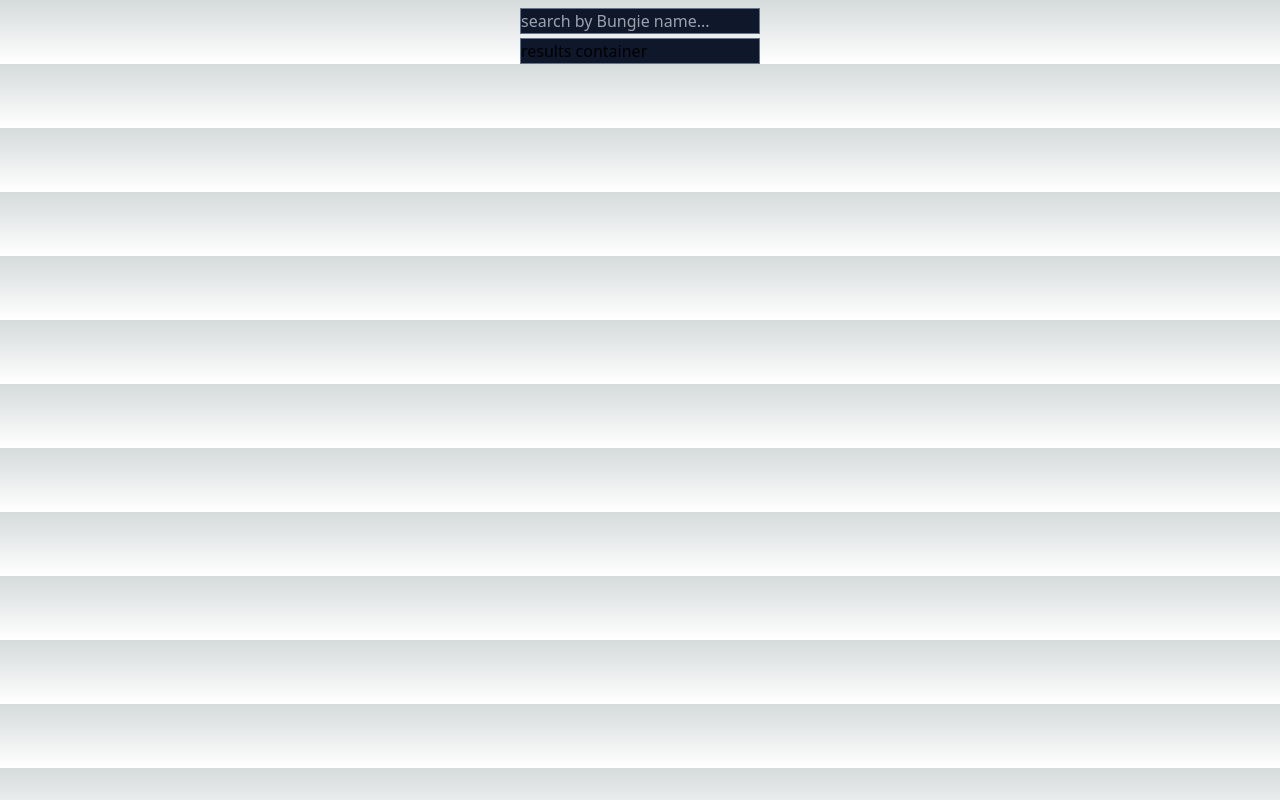
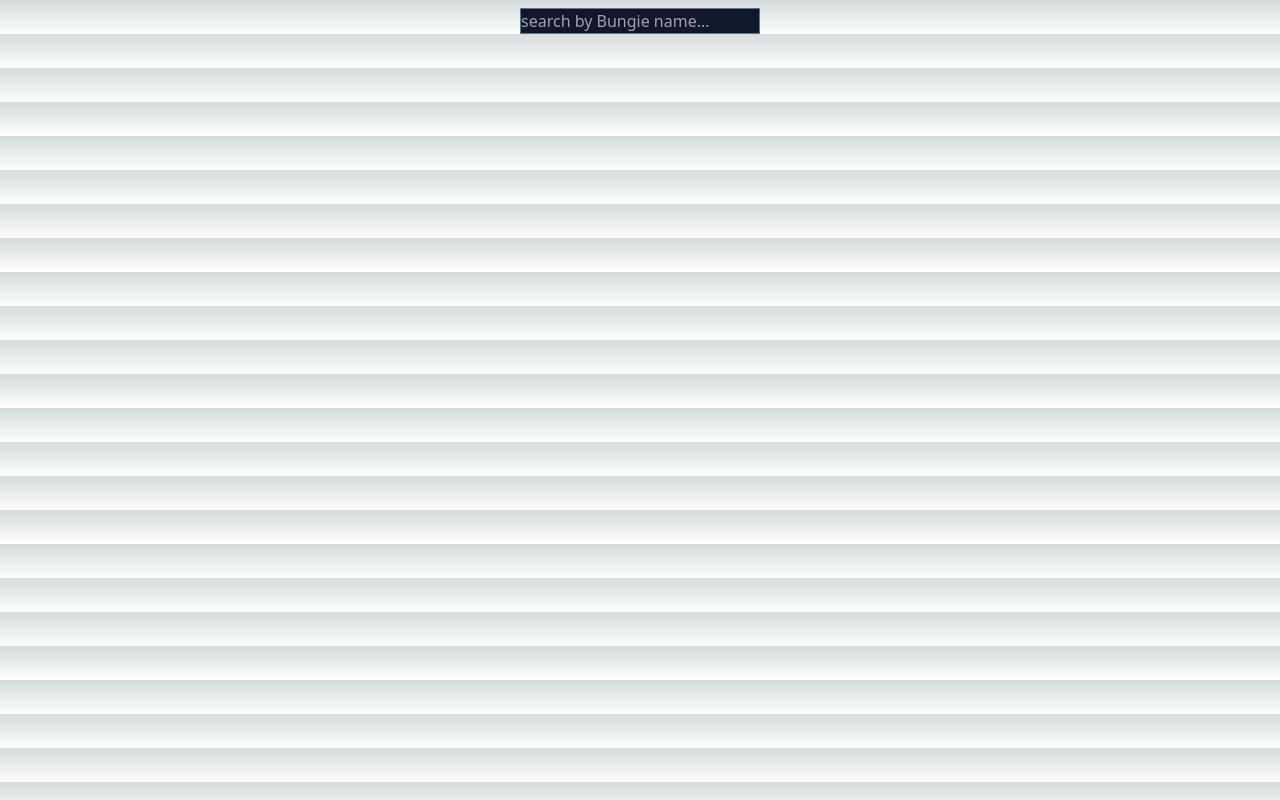
Before and after one commit to devin-lynch/destiny-status, a Next.js app: page /apitest in a window 1280 px wide. Built offline with nearby package versions, Linux system fonts and the light colour scheme.

Commit message:
Only show search result container if there are results

```diff
--- a/app/apitest/page.tsx
+++ b/app/apitest/page.tsx
@@ -56,6 +56,12 @@ export default function apitest() {
     setSearchResultComponents([...searchResultComponents]);
   }, [searchResults]);
 
+  const searchResultsContainer = (
+    <div className="bg-slate-900 border border-slate-500 w-60">
+      {searchResultComponents}
+    </div>
+  );
+
   return (
     <div className="flex flex-col items-center mt-2 gap-1">
       <input
@@ -64,10 +70,8 @@ export default function apitest() {
         className="bg-slate-900 border border-slate-500 w-60"
         onChange={(e) => setUsername(e.target.value)}
       />
-      <div className="bg-slate-900 border border-slate-500 w-60">
-        <p>results container</p>
-        {searchResultComponents}
-      </div>
+      {/* need to rewrite this to show the user some kind of difference between an empty input and an input that returned no results from Bungie */}
+      {searchResultComponents.length ? searchResultsContainer : null}
     </div>
   );
 }
```
